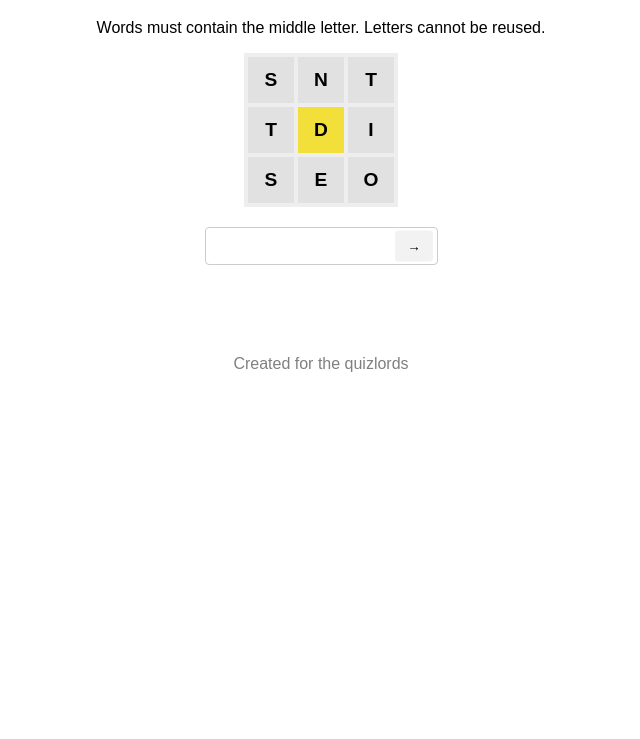
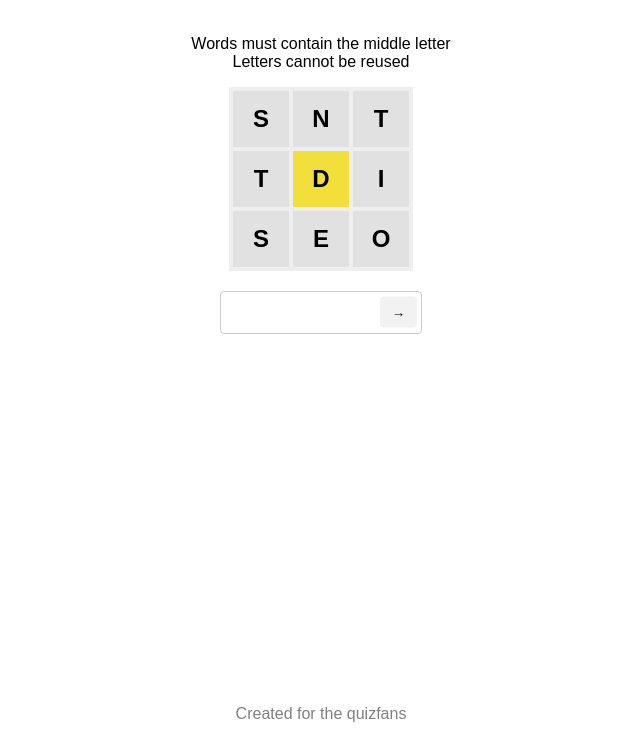
Before and after one commit to adam-poulton/puzzles, a plain HTML site: page index.html in a window 1280 px wide. Shown: the part 61-800 px from the top of the page, without its empty margins (319-959 px from the left). Drawn offline with Linux system fonts and the light colour scheme.

Commit message:
Adjusts size of elements

```diff
--- a/index.html
+++ b/index.html
@@ -12,7 +12,7 @@
         <div class="messages">
         </div>
         <div class="instructions">
-            <p>Words must contain the middle letter. Letters cannot be reused.</p>
+            <p>Words must contain the middle letter<br> Letters cannot be reused</p>
         </div>
         <div class="container">
             <div id="game-board">
@@ -36,6 +36,6 @@
     <script src="script.js"></script>
     </body>
     <footer>
-        <p>Created for the quizlords</p>
+        <p>Created for the quizfans</p>
     </footer>
 </html>
--- a/style.css
+++ b/style.css
@@ -4,24 +4,28 @@ html {
 body {
     margin: 0 auto;
     text-align: center;
+    display: flex;
+    flex-direction: column;
+    min-height: 100vh;
 }
 
 .container {
     display: flex;
     flex-direction: column;
     align-items: center;
-    justify-content: center;
+    flex-grow: 1;
 }
 
 .container > div {
     margin-bottom: 20px;
+
 }
 
 #game-board {
     display: grid;
     border: 2px solid #eee;
-    grid-template-rows: 50px 50px 50px;
-    grid-template-columns: 50px 50px 50px;
+    grid-template-rows: repeat(3, 60px);
+    grid-template-columns: repeat(3, 60px);
 }
 
 #word-form {
@@ -32,12 +36,13 @@ body {
 #correct-guesses {
     display: grid;
     grid-template-columns: repeat(3, 1fr);
-    width: 200px;
+    width: 180px;
     text-align: left;
 }
 
 #correct-guesses > p {
     margin: 5px;
+    font-size: large;
 }
 
 .box {
@@ -48,7 +53,7 @@ body {
     justify-content: center;
     color: #000;
     font-weight: bold;
-    font-size: 1.2em;
+    font-size: 1.5em;
 }
 
 .box:hover {
@@ -74,7 +79,8 @@ input {
     border: 1px solid #ccc;
     border-radius: 4px;
     outline: none;
-    font-size: 14px;
+    font-size: large;
+    width: 150px;
 }
 
 input:focus {
```
